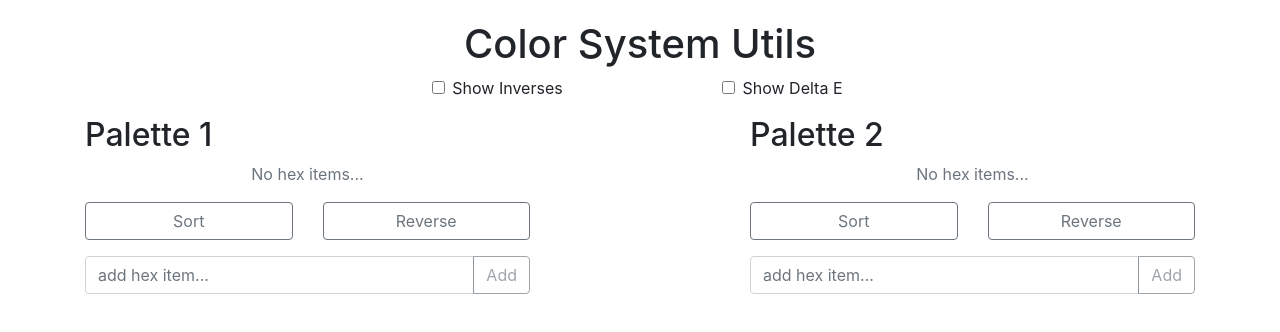
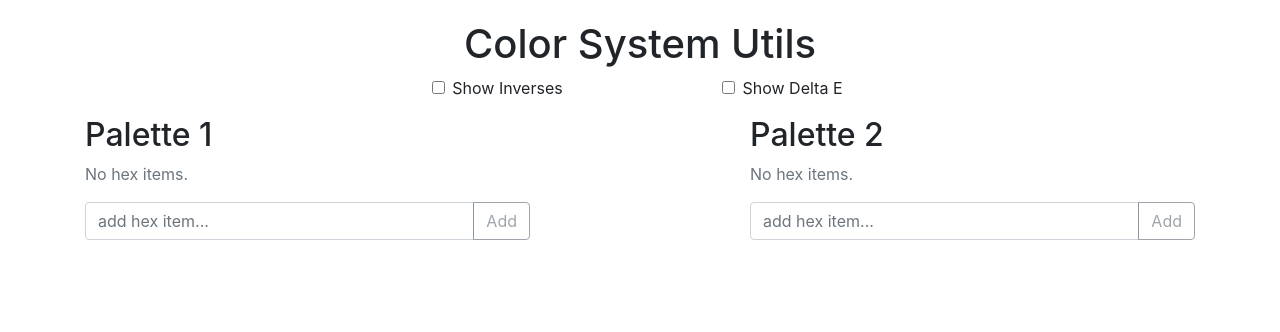
Before and after one commit to colinrobertbrooks/color-system-utils, a React (Create React App) app: page / in a window 1280 px wide. Shown: the top 332 px of the page. Built offline with nearby package versions, Linux system fonts and the light colour scheme.

Commit message:
better empty state

```diff
--- a/src/components/App.js
+++ b/src/components/App.js
@@ -48,6 +48,8 @@ function App() {
           <h2>Palette 2</h2>
         </Col>
         <Col xs={5}>
+          {palette1Items.length > 0 ? (
+            <>
               <ItemsList
                 items={palette1Items}
                 setItems={setPalette1Items}
@@ -56,6 +58,10 @@ function App() {
               <div className="mt-3">
                 <ItemSorts items={palette1Items} setItems={setPalette1Items} />
               </div>
+            </>
+          ) : (
+            <p className="text-muted">No hex items.</p>
+          )}
           <div className="mt-3">
             <ItemInputGroup items={palette1Items} setItems={setPalette1Items} />
           </div>
@@ -99,6 +105,8 @@ function App() {
           )}
         </Col>
         <Col xs={5}>
+          {palette2Items.length > 0 ? (
+            <>
               <ItemsList
                 items={palette2Items}
                 setItems={setPalette2Items}
@@ -107,6 +115,10 @@ function App() {
               <div className="mt-3">
                 <ItemSorts items={palette2Items} setItems={setPalette2Items} />
               </div>
+            </>
+          ) : (
+            <p className="text-muted">No hex items.</p>
+          )}
           <div className="mt-3">
             <ItemInputGroup items={palette2Items} setItems={setPalette2Items} />
           </div>
--- a/src/components/ItemsList.js
+++ b/src/components/ItemsList.js
@@ -40,8 +40,6 @@ const ItemInputGroup = ({ items, setItems, showInverses }) => {
   };
 
   return (
-    <>
-      {items.length ? (
     <DragDropContext onDragEnd={onDragEnd}>
       <Droppable droppableId="droppable">
         {(provided /* , snapshot */) => (
@@ -101,10 +99,6 @@ const ItemInputGroup = ({ items, setItems, showInverses }) => {
         )}
       </Droppable>
     </DragDropContext>
-      ) : (
-        <p className="text-muted text-center">No hex items...</p>
-      )}
-    </>
   );
 };
 
```
Lines whose indentation alone changed are shown as unchanged.
